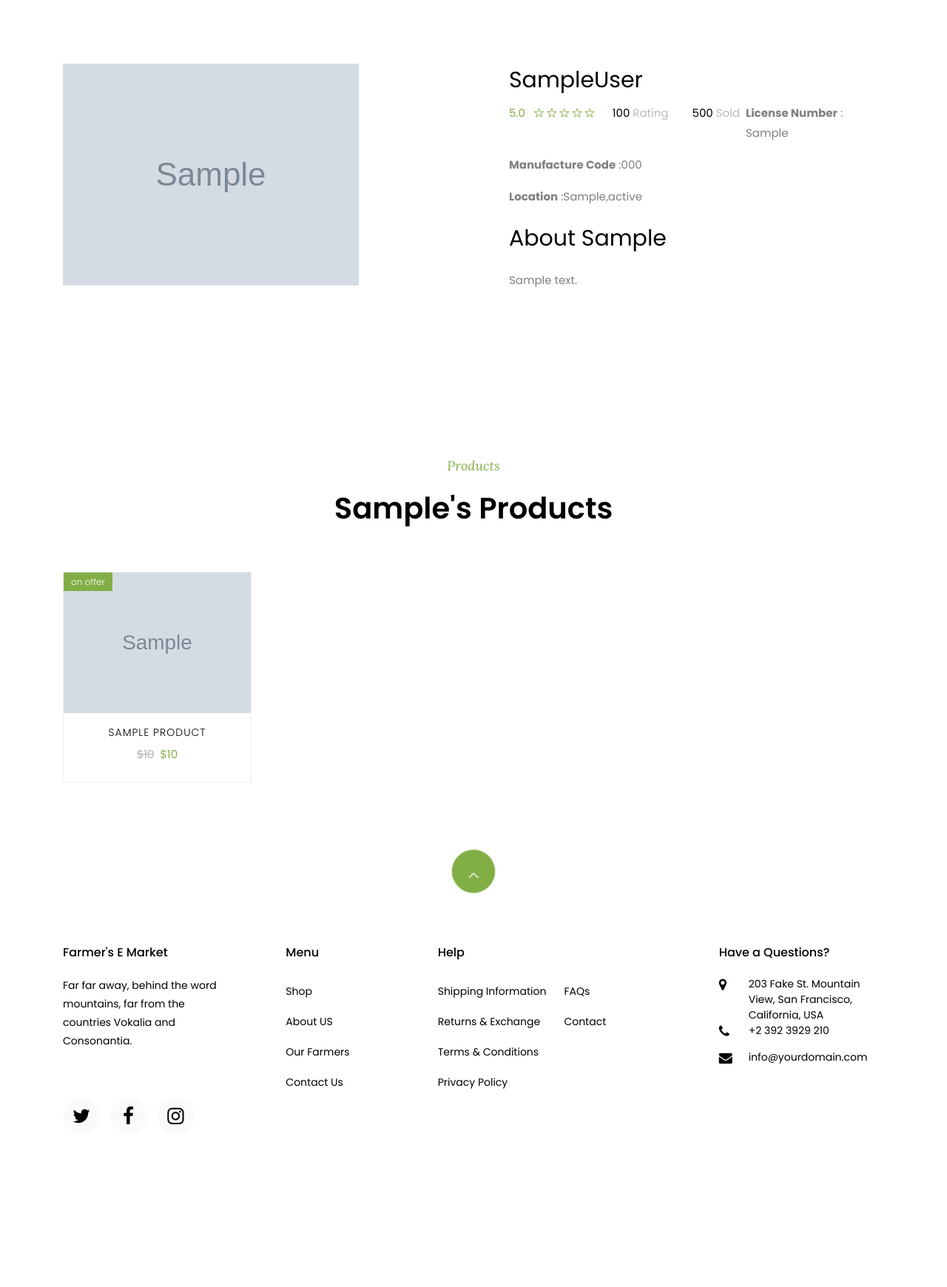
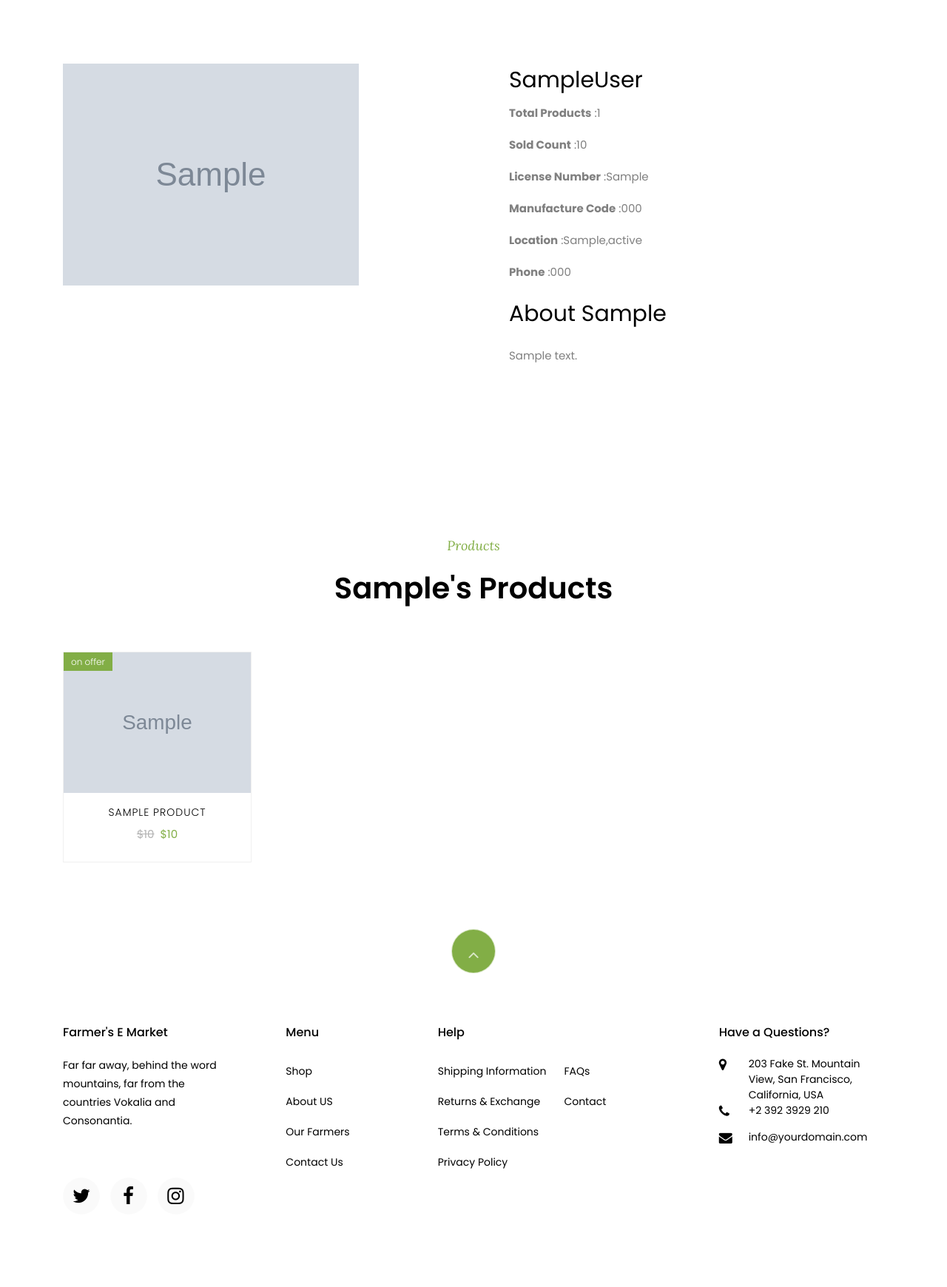
Before and after one commit to AkhilmsAchu/Farmers_Emarket, a Django app: page /farmerdetails?id=1 in a window 1280 px wide. Shown: the part 438-2178 px from the top of the page at 74% size. Before the commit the page ends 2142 px from the top, so only its background shows below. Run offline with Django 3.2, Linux system fonts and the light colour scheme; tables that the repository leaves empty hold one stand-in row (Sample ...); data that the repository does not hold is empty; some libraries are stand-ins or nearby versions; some web fonts are replaced.

Commit message:
fix farmer details view

```diff
--- a/public/views.py
+++ b/public/views.py
@@ -323,10 +323,15 @@ def ourfarmers(request):
 
 
 def farmerdetails(request):
+	scount=0
 	fid = request.GET['id']
 	farmers=User.objects.filter(userprofile__ismerchant=True,id=fid)
-	product=products.objects.filter(isactive=True,owner=fid)[:4]
-	return render(request,"public/ourfarmers_details.html",{'farmers':farmers,'products':product})
+	product=products.objects.filter(isactive=True,owner=fid)
+	tcount=product.count()
+	soldlist=orderDetails.objects.filter(status=True,userid_id=fid)
+	for sold in soldlist:
+		scount+=sold.quantity
+	return render(request,"public/ourfarmers_details.html",{'farmers':farmers,'products':product[:4],'tcount':tcount,'scount':scount})
 
 def logout(request):
 	if request.user.is_anonymous:
--- a/template/public/ourfarmers_details.html
+++ b/template/public/ourfarmers_details.html
@@ -21,28 +21,19 @@
     			</div>
     			<div class="col-lg-6 product-details pl-md-5 ftco-animate">
     				<h3>{{ farmer.first_name}}{{ farmer.last_name}}</h3>
-    				<div class="rating d-flex">
-							<p class="text-left mr-4">
-								<a href="#" class="mr-2">5.0</a>
-								<a href="#"><span class="ion-ios-star-outline"></span></a>
-								<a href="#"><span class="ion-ios-star-outline"></span></a>
-								<a href="#"><span class="ion-ios-star-outline"></span></a>
-								<a href="#"><span class="ion-ios-star-outline"></span></a>
-								<a href="#"><span class="ion-ios-star-outline"></span></a>
-							</p>
-							<p class="text-left mr-4">
-								<a href="#" class="mr-2" style="color: #000;">100 <span style="color: #bbb;">Rating</span></a>
-							</p>
-							<p class="text-left">
-								<a href="#" class="mr-2" style="color: #000;">500 <span style="color: #bbb;">Sold</span></a>
-							</p>
-					</div>
-					<div class="ftco-footer-widget mb-4">
-    						<p><span class="ftco-heading-2"><b>License Number</b> :</span> {{ farmer.userprofile.license_no}}</p>
+
+					<div class="ftco-footer-widget mb-5">
+
+                            <p><span class="ftco-heading-2"><b>Total Products</b> :</span>{{ tcount}}</p>
+                            <p><span class="ftco-heading-2"><b>Sold Count</b> :</span>{{ scount}}</p>
+
+                            <p><span class="ftco-heading-2"><b>License Number</b> :</span>{{ farmer.userprofile.license_no}}</p>
 							<p><span class="ftco-heading-2"><b>Manufacture Code</b> :</span>{{ farmer.userprofile.manufacture_code}}</p>
 							<p><span class="ftco-heading-2"><b>Location</b> :</span>{{ farmer.userprofile.town}},{{ farmer.userprofile.state}}</p>
+                            <p><span class="ftco-heading-2"><b>Phone</b> :</span>{{ farmer.userprofile.phone}}</p>
 							<p class="price"><span>About {{ farmer.first_name}}</span></p>
 							<p class="ftco-heading-2"><span>{{ farmer.userprofile.description}}</span></p>
+
     				</div>
     			</div>
     		</div>
```
